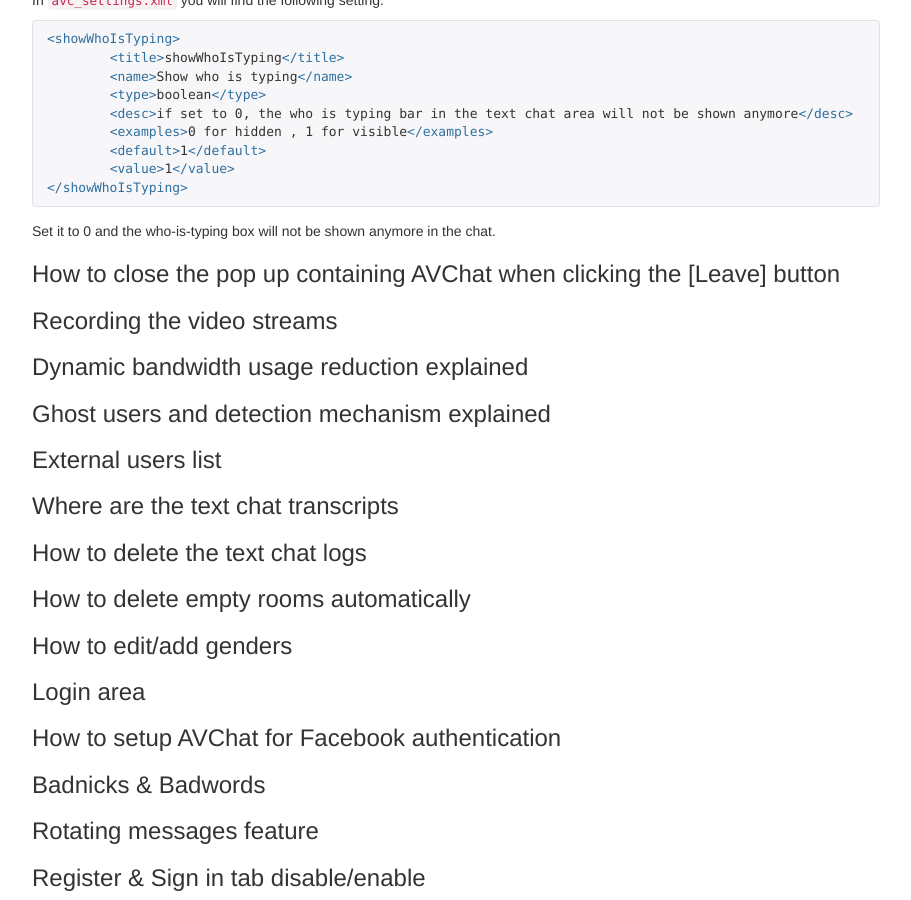
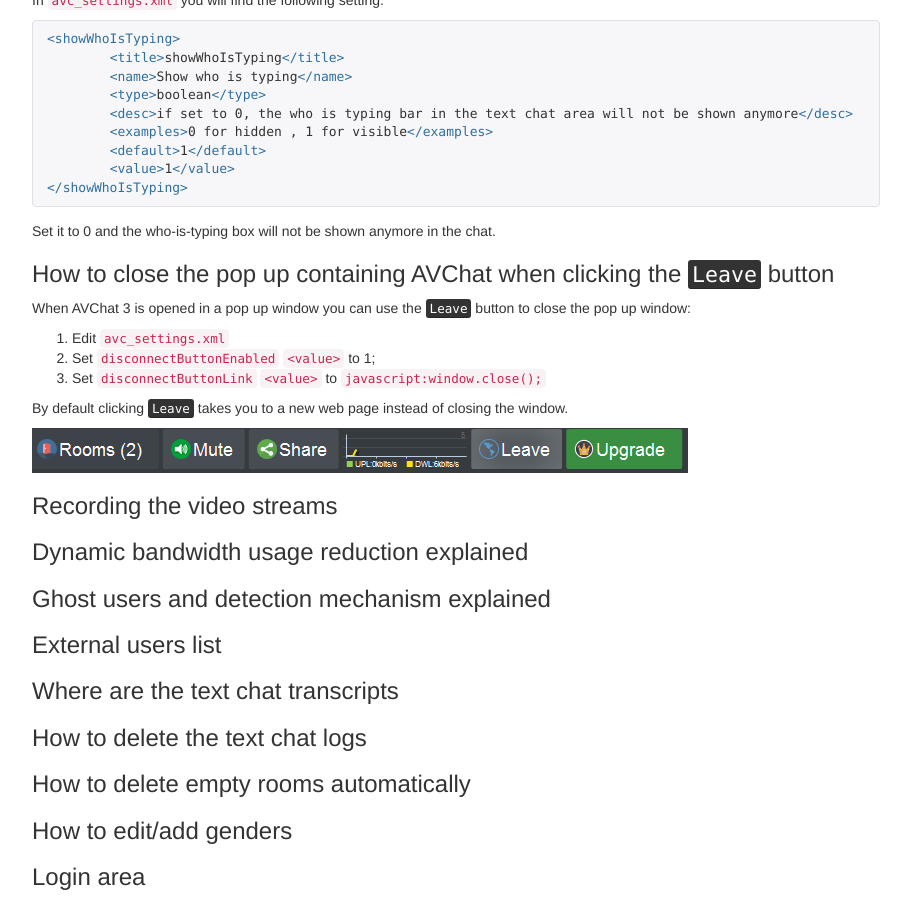
Before and after one commit to nusofthq/avchat-documentation, a Jekyll site: the page built from standalone.md, in a window 1280 px wide and 900 px high, scrolled down 20018 px. Shown: the whole window, without its empty margins (38-949 px from the left). Built offline with Jekyll 4.4.1, drawn with Linux system fonts in a browser that asks for light colours; nearby versions of some CDN libraries; comment, search, counter and statistics services are not loaded; some of the changed text lies outside the part shown.

Commit message:
WIP docs on features 6.3 finished

```diff
--- a/_includes/features.md
+++ b/_includes/features.md
@@ -67,7 +67,17 @@
 
 Set it to 0 and the who-is-typing box will not be shown anymore in the chat.
 
-<h2 id="closing-avchat-pop-on-leave">How to close the pop up containing AVChat when clicking the [Leave] button</h2>
+<h2 id="closing-avchat-pop-on-leave">How to close the pop up containing AVChat when clicking the <kbd>Leave</kbd> button</h2>
+
+When AVChat 3 is opened in a pop up window you can use the <kbd>Leave</kbd> button to close the pop up window:
+
+1. Edit `avc_settings.xml`
+2. Set `disconnectButtonEnabled` `<value>` to 1;
+3. Set `disconnectButtonLink` `<value>` to `javascript:window.close();`
+
+By default clicking <kbd>Leave</kbd> takes you to a new web page instead of closing the window.
+
+<img src="http://docs.avchat.net/assets/images/leave-btn.png" class="img-responsive"/>
 
 <h2 id="recording-video-streams">Recording the video streams</h2>
 
```
Also changed, not shown: assets/images/leave-btn.png (added).
